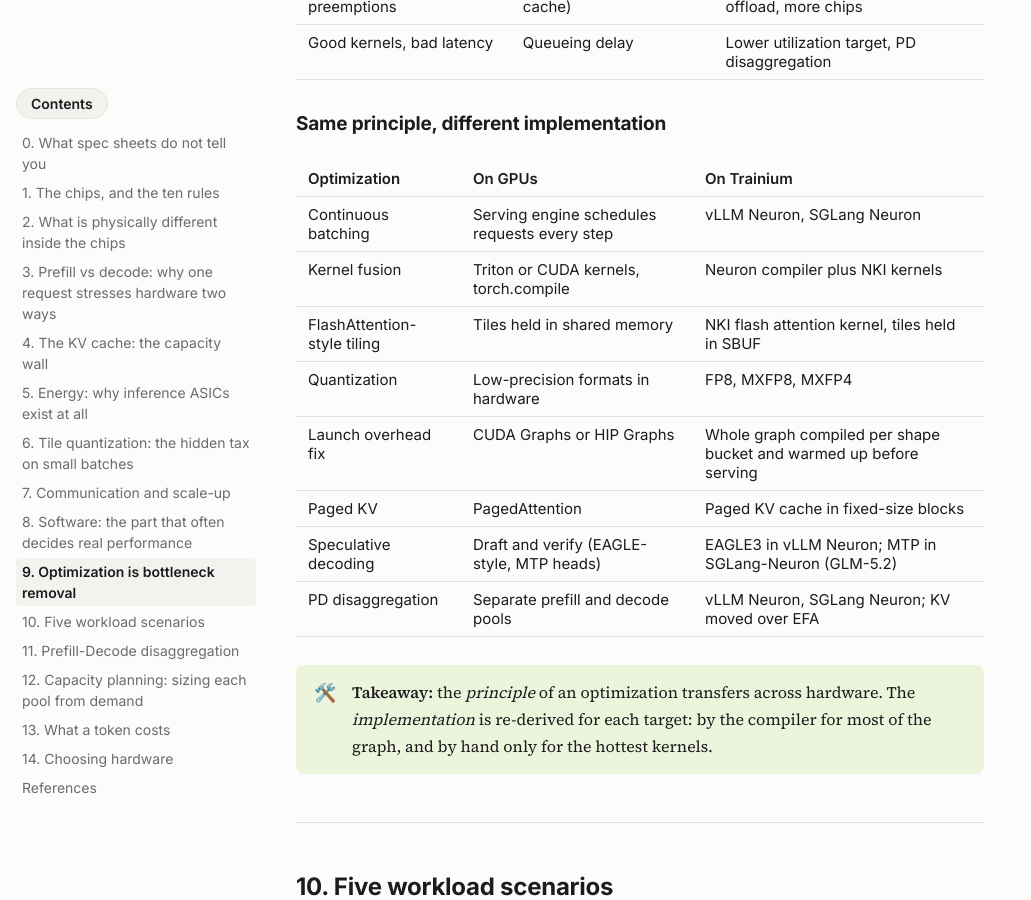
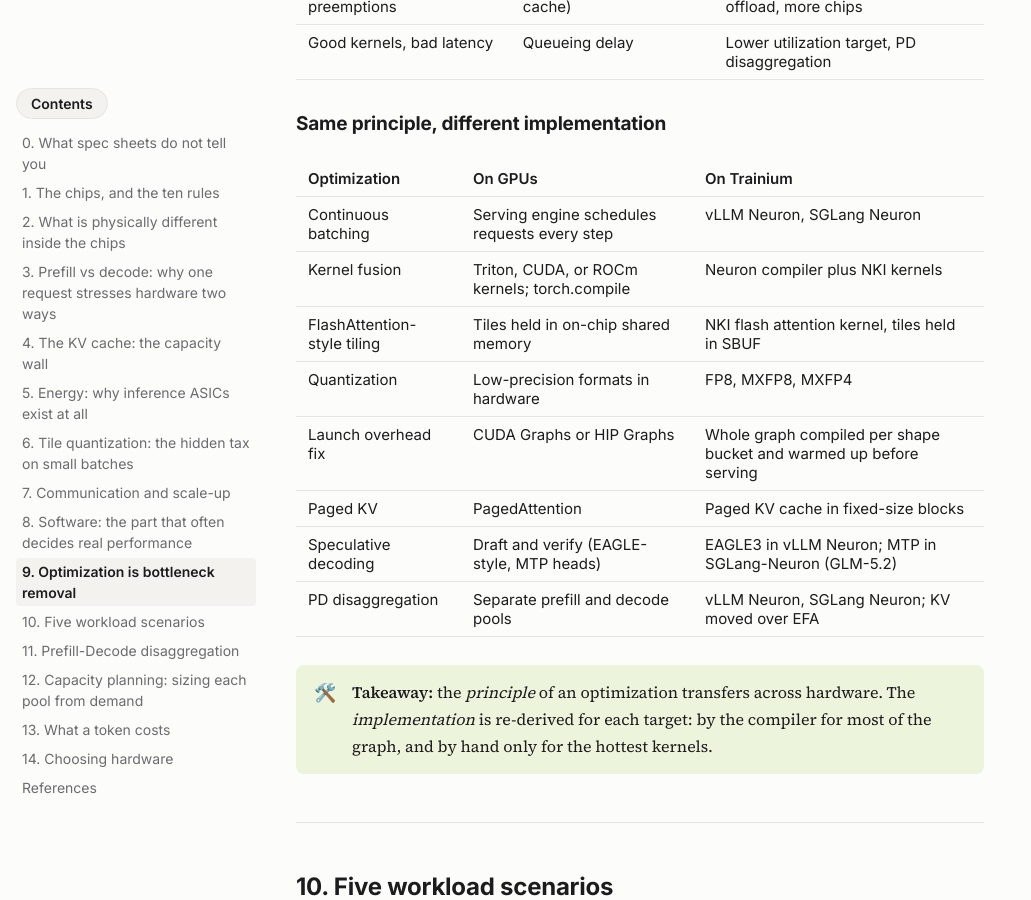
Before and after one commit to bananighosh/bananighosh.github.io, a Jekyll site: the page built from _posts/2026-11-16-flops-are-not-tokens.md, in a window 1280 px wide and 900 px high, scrolled down 21203 px. Shown: the whole window, without its empty margins (0-1031 px from the left). Built offline with Jekyll 4.4.1, drawn with Linux system fonts in a browser that asks for light colours.

Commit message:
Same-principle table: name ROCm in kernel fusion row
Co-Authored-By: Claude Opus 5.5 <noreply@anthropic.com>
Claude-Session: https://claude.ai/code/session_01K2HJxVUv7i1duGErniTfDd

```diff
--- a/_posts/2026-11-16-flops-are-not-tokens.md
+++ b/_posts/2026-11-16-flops-are-not-tokens.md
@@ -435,8 +435,8 @@ Every optimization removes one specific bottleneck. Diagnose first, then pick.
 | Optimization | On GPUs | On Trainium |
 | --- | --- | --- |
 | Continuous batching | Serving engine schedules requests every step | vLLM Neuron, SGLang Neuron |
-| Kernel fusion | Triton or CUDA kernels, torch.compile | Neuron compiler plus NKI kernels |
-| FlashAttention-style tiling | Tiles held in shared memory | NKI flash attention kernel, tiles held in SBUF |
+| Kernel fusion | Triton, CUDA, or ROCm kernels; torch.compile | Neuron compiler plus NKI kernels |
+| FlashAttention-style tiling | Tiles held in on-chip shared memory | NKI flash attention kernel, tiles held in SBUF |
 | Quantization | Low-precision formats in hardware | FP8, MXFP8, MXFP4 |
 | Launch overhead fix | CUDA Graphs or HIP Graphs | Whole graph compiled per shape bucket and warmed up before serving |
 | Paged KV | PagedAttention | Paged KV cache in fixed-size blocks |
```
